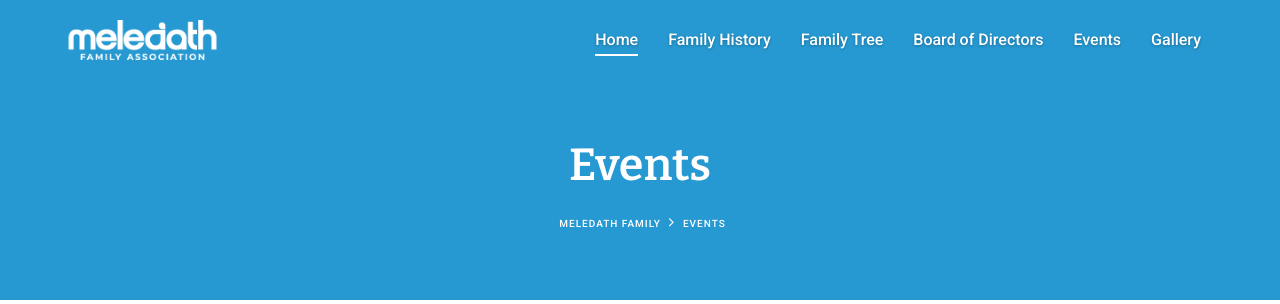
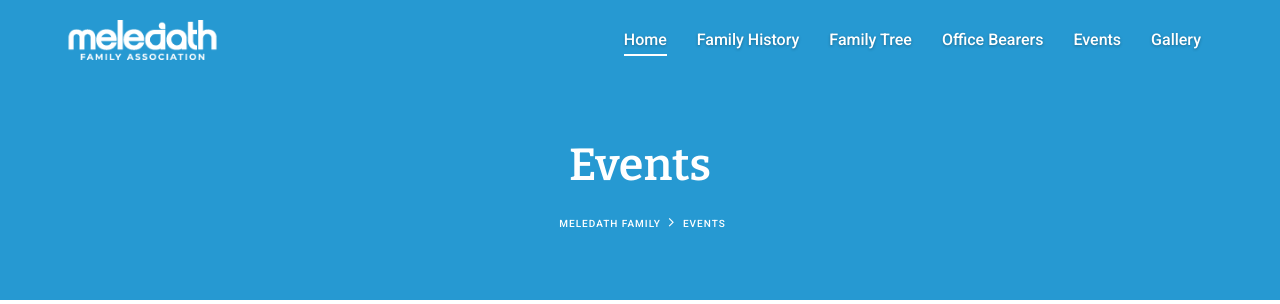
Before and after one commit to abdulrahoofpc/meledathfamily-django, a Django app: page /events/ in a window 1280 px wide. Shown: the top 304 px of the page. Run offline with Django 5.2, Linux system fonts and the light colour scheme; data comes from the database, SQL or seed files in the repository; some libraries are stand-ins or nearby versions; some web fonts are replaced.

Commit message:
Update navbar.html

```diff
--- a/templates/navbar.html
+++ b/templates/navbar.html
@@ -15,7 +15,7 @@
                 <li><a href="{% url 'home' %}" class="active">Home</a></li>
                 <li><a href="{% url 'history' %}">Family History</a></li>
                 <li><a href="{% url 'register' %}">Family Tree</a></li>
-                <li><a href="{% url 'team' %}">Board of Directors</a></li>
+                <li><a href="{% url 'team' %}">Office Bearers</a></li>
                 <li><a href="{% url 'events' %}">Events</a></li>
                 <li><a href="{% url 'gallery' %}">Gallery</a></li>
             </ul>
@@ -41,7 +41,7 @@
             <li><a href="{% url 'home' %}" class="active">Home</a></li>
             <li><a href="{% url 'history' %}">Family History</a></li>
             <li><a href="{% url 'register' %}">Family Tree</a></li>
-            <li><a href="{% url 'team' %}">Board of Directors</a></li>
+            <li><a href="{% url 'team' %}">Office Bearerss</a></li>
             <li><a href="{% url 'events' %}">Events</a></li>
             <li><a href="{% url 'gallery' %}">Gallery</a></li>
         </ul>
@@ -278,4 +278,5 @@
             });
         });
     });
+
 </script>
```
